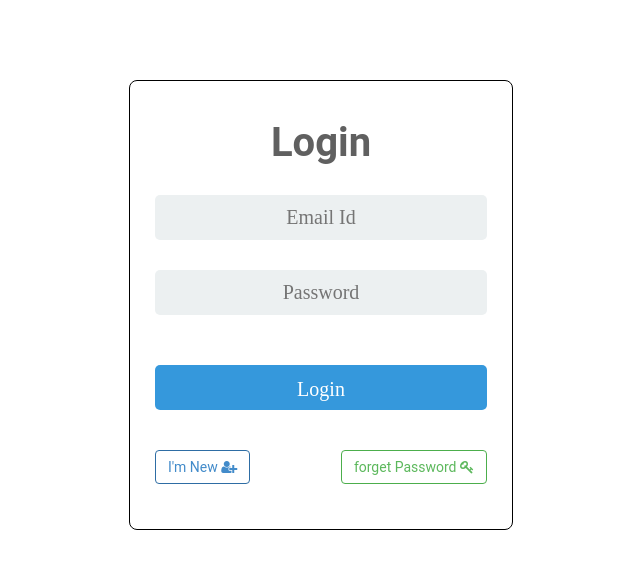
After one commit to Oly347/custome_price, a PHP site: page /php/login.php in a window 1280 px wide. The commit adds this page. Shown: the top 569 px of the page, without its empty margins (319-959 px from the left). Run offline with PHP 8.4, Linux system fonts and the light colour scheme; a stand-in replaces the project's code that opens the database connection.

Commit message:
hasan basic change

```diff
--- a/css/style.css
+++ b/css/style.css
@@ -228,9 +228,19 @@ button:hover {
 
 
 
+@media only screen and (max-width: 400px) {
+
+.success-message {
+  text-align: center;
+  max-width: 100px;
+  position: absolute;
+  top: 100%;
+  left: 50%;
+  transform: translate(-50%, -50%);
+}
 
 
-
+}
 
 .success-message {
   text-align: center;
@@ -245,6 +255,14 @@ button:hover {
   max-width: 75px;
 }
 
+
+
+@media only screen and (max-width: 400px) {
+  .success-message__icon {
+    max-width: 30px;
+  }
+
+}
 .success-message__title {
   color: #3DC480;
   transform: translateY(25px);
@@ -293,11 +311,14 @@ background-attachment: fixed;
 /* background-image: url('../andrew-small-126502-unsplash.jpg'); */
 
 
-background-image: linear-gradient( to right bottom, rgba(13, 111, 107, 0.8), rgba(140, 180, 131, 0.8)), url(../andrew-small-126502-unsplash.jpg?auto=compress&cs=tinysrgb&dpr=2&h=650&w=940);
+background-image: linear-gradient( to right bottom, rgba(13, 111, 107, 0.8), rgba(140, 180, 131, 0.8)), url(../andrew-small-126502-unsplash.jpg);
 
 }
 
+.custome_alert{
 
+margin-top: 30px;
+}
 
 
 .center-outer {
@@ -338,8 +359,113 @@ background-image: linear-gradient( to right bottom, rgba(13, 111, 107, 0.8), rgb
   background-color: #fff;
   z-index: 1;
   }
+  .button_custome{
+ margin-top: 50px;
 
 
+
+  }
+  .cont{
+    position: relative;
+    width: 25%;
+    height: 450px;
+    padding: 10px 25px;
+    margin: 10vh auto;
+    background: #fff;
+    border-radius: 8px;
+    border: 1px solid black;
+  }
+
+  .form{ width: 100%; height: 100%; }
+
+  h1, h2, .user, .pass{
+    text-align: center;
+    display: block;
+  }
+
+  h1{
+    color: #606060;
+    font-weight: bold;
+    font-size: 40px;
+    margin: 30px auto;
+  }
+
+  .user, .pass, .login{
+    width: 100%;
+    height: 45px;
+    border: none;
+    border-radius: 5px;
+    font-size: 20px;
+    font-weight: lighter;
+    margin-bottom: 30px;
+  }
+
+  .user, .pass{ background: #ecf0f1; }
+
+  .login{
+    color: #fff;
+    cursor: pointer;
+    margin-top: 20px;
+    background: #3598dc;
+    transition: background 0.4s ease;
+  }
+
+  .login:hover{ background: #3570dc; }
+
+  @media only screen and (min-width : 280px) {
+    .cont{ width: 90% }
+  }
+
+  @media only screen and (min-width : 480px) {
+    .cont{ width: 60% }
+  }
+
+  @media only screen and (min-width : 768px) {
+    .cont{ width: 40% }
+  }
+
+  @media only screen and (min-width : 992px) {
+    .cont{ width: 30% }
+  }
+
+  h2{ color: black; margin-top: 25px;
+}
+
+
+.btn-outline {
+    background-color: transparent;
+    color: inherit;
+    transition: all .5s;
+    margin-top: 10px;
+}
+
+.btn-primary.btn-outline {
+    color: #428bca;
+}
+
+.btn-success.btn-outline {
+    color: #5cb85c;
+}
+
+.btn-info.btn-outline {
+    color: #5bc0de;
+}
+
+.btn-warning.btn-outline {
+    color: #f0ad4e;
+}
+
+.btn-danger.btn-outline {
+    color: #d9534f;
+}
+
+.btn-primary.btn-outline:hover,
+.btn-success.btn-outline:hover,
+.btn-info.btn-outline:hover,
+.btn-warning.btn-outline:hover,
+.btn-danger.btn-outline:hover {
+    color: #fff;
+}
 /* body {
   display: -webkit-box;
   display: -moz-box;
--- /dev/null
+++ b/login.php
@@ -0,0 +1,54 @@
+<!DOCTYPE html>
+<html lang="en" >
+
+<head>
+  <meta charset="UTF-8">
+  <title>Responsive Login Form </title>
+
+  <link rel="stylesheet" href="https://cdnjs.cloudflare.com/ajax/libs/font-awesome/4.7.0/css/font-awesome.min.css">
+  <link rel="stylesheet" href="https://maxcdn.bootstrapcdn.com/bootstrap/3.4.0/css/bootstrap.min.css">
+  <script src="https://ajax.googleapis.com/ajax/libs/jquery/3.3.1/jquery.min.js"></script>
+  <script src="https://maxcdn.bootstrapcdn.com/bootstrap/3.4.0/js/bootstrap.min.js"></script>
+      <link rel="stylesheet" href="css/style.css">
+
+
+</head>
+
+<body>
+
+
+
+<div class="cont">
+
+  <div class="form">
+    <form action="">
+      <h1>Login</h1>
+      <input type="text"
+             class="user"
+             placeholder="Email Id"/>
+      <input type="password"
+             class="pass"
+             placeholder="Password"/>
+      <button                class="login">Login</button>
+      <a href="#"  class="btn btn-primary btn-outline" >I'm New <i class="fa fa-user-plus"></i></i>
+</a>
+
+      <a href="#"  class="btn btn-success btn-outline" style="float:right">forget Password <i class="fa fa-key" aria-hidden="true"></i></a>
+
+    </form>
+  </div>
+
+
+
+</div>
+
+
+
+    <script  src="js/index.js"></script>
+
+
+
+
+</body>
+
+</html>
```
Also changed, not shown: component.dml.php (+11 -13 lines), component_details.php (+4 -4 lines), component_list.php (added, +78 -0 lines), delete.php (added, +67 -0 lines), employee.cls.php (+7 -2 lines), employee.del.php (added, +19 -0 lines), employee.dml.php (+18 -58 lines), home.php (+19 -3 lines), register.php (added), upload/1550646675c83ae5cf-ea44-4152-8593-f1b7577328041544698158128-Calvin-Klein-Jeans-Men-White-Printed-Round-Neck-T-shirt-8041-1.jpg (added), upload/1550647214cassette-1941723_1920.jpg (added), 1 other file.
